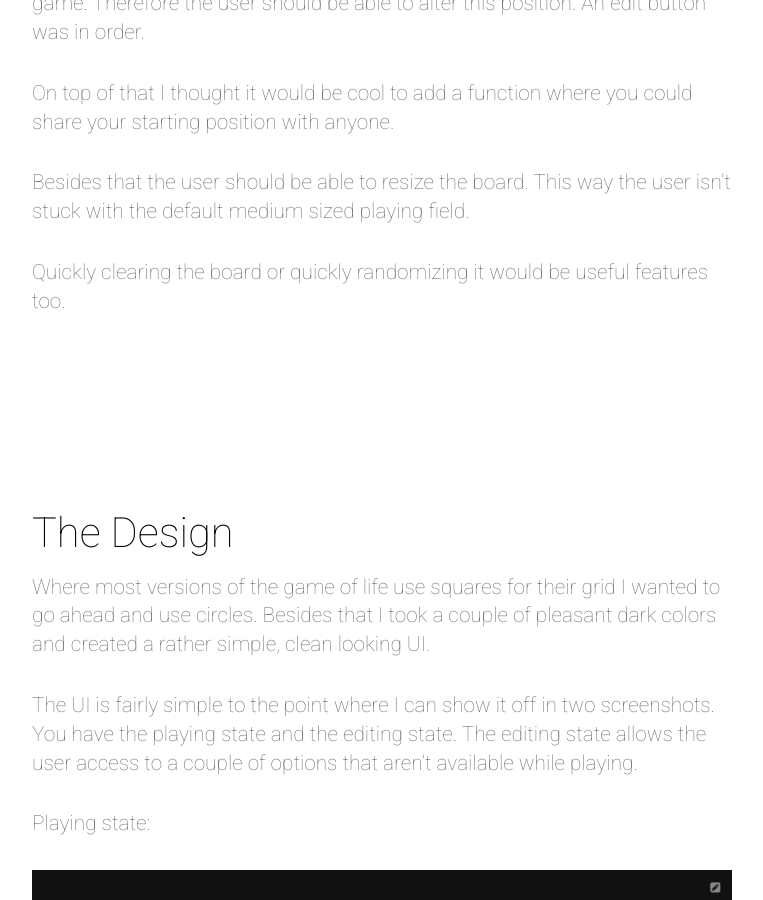
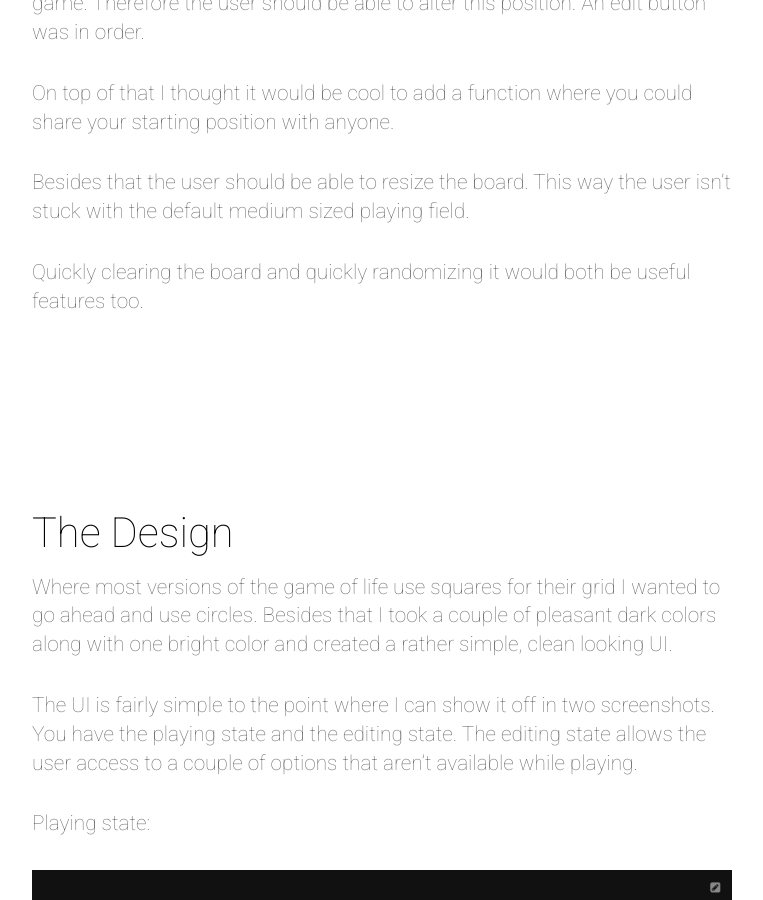
Before and after one commit to jessevdp/jessevdp.github.io, a Jekyll site: the page built from _posts/2016-08-30-game-of-life.md, in a window 1280 px wide and 900 px high, scrolled down 3830 px. Shown: the whole window, without its empty margins (258-1021 px from the left). Built offline with Jekyll 4.4.1, drawn with Linux system fonts in a browser that asks for light colours; some of the changed text lies outside the part shown.

Commit message:
Update copy in POST /game-of-life
Revision round 1

```diff
--- a/_posts/2016-08-30-game-of-life.md
+++ b/_posts/2016-08-30-game-of-life.md
@@ -44,13 +44,13 @@
 
 Besides that the user should be able to resize the board. This way the user isn't stuck with the default medium sized playing field.
 
-Quickly clearing the board or quickly randomizing it would be useful features too.
+Quickly clearing the board and quickly randomizing it would both be useful features too.
 
 {% endcapture %}{{ text | markdownify }}</section>
 
 <section class="fade-in">{% capture text %}
 # The Design
-Where most versions of the game of life use squares for their grid I wanted to go ahead and use circles. Besides that I took a couple of pleasant dark colors and created a rather simple, clean looking UI.
+Where most versions of the game of life use squares for their grid I wanted to go ahead and use circles. Besides that I took a couple of pleasant dark colors along with one bright color and created a rather simple, clean looking UI.
 
 The UI is fairly simple to the point where I can show it off in two screenshots. You have the playing state and the editing state. The editing state allows the user access to a couple of options that aren't available while playing.
 
@@ -94,11 +94,11 @@
 #### Compression round 2
 We've cut the length of the string down to 1/4th but we're not yet there. A 225 character long code is still too long in my opinion. Luckily we've not yet used all the letters in the alphabet.
 
-I decided to do a second round of compression after converting the binary into hex by replacing common patterns like `00`, `11` or `ff` into a single character that's not yet in use. We had both all the capital letters and some of the small letters available to us. After I had covered all the combinations of double characters as mentioned before I used the remaining characters to further compress the `00`s. Since the grid is usually made up of way more dead cells than alive ones chances would be that `00` combinations would be a lot more common. By replacing the characters I had just replaced the 0s with I was able to compress the empty space way further to the pooint where an **empty** `60x60` grid could be compressed into the following code `0-zYyG`.
+I decided to do a second round of compression after converting the binary into hex by replacing common patterns like `00`, `11` or `ff` into a single character that's not yet in use. We had both all the capital letters and some of the small letters available to us. After I had covered all the combinations of double characters as mentioned before I used the remaining characters to further compress the `00`s. Since the grid is usually made up of way more dead cells than alive ones chances would be that `00` combinations would be a lot more common. By replacing the characters I had just replaced the 0s with I was able to compress the empty space way further to the point where an **empty** `60x60` grid could be compressed into the following code `0-zYyG`.
 
 #### Final Compression
 While the current method works pretty well with mainly empty grids it doesn't really work in all use cases. Most of the time I found that the codes generated were still way too lengthy. This is why I decided to submit the links to a url shortener. This means that the codes are generated by this compression method however, the final links the user will actually interact with will be links submitted to a url shortener. Such as this one: [https://is.gd/goljs_1566](https://is.gd/goljs_1566)
 
-If you click it you'll be taken to [https://gol.js.org/?hash=7-g0152874a95g](https://gol.js.org/?hash=7-g0152874a95g). The string behind the `?hash=` section of the url is the actual compressed code.
+If you click it you'll be taken to [https://gol.js.org/?hash=7-g0152874a95g](https://gol.js.org/?hash=7-g0152874a95g). The string behind the `?hash=` section of the url is the actual compressed code that represents the entire grid.
 
 {% endcapture %}{{ text | markdownify }}</section>
```
Also changed, not shown: other parts of _posts/2016-08-30-game-of-life.md (+1 -1 lines).
